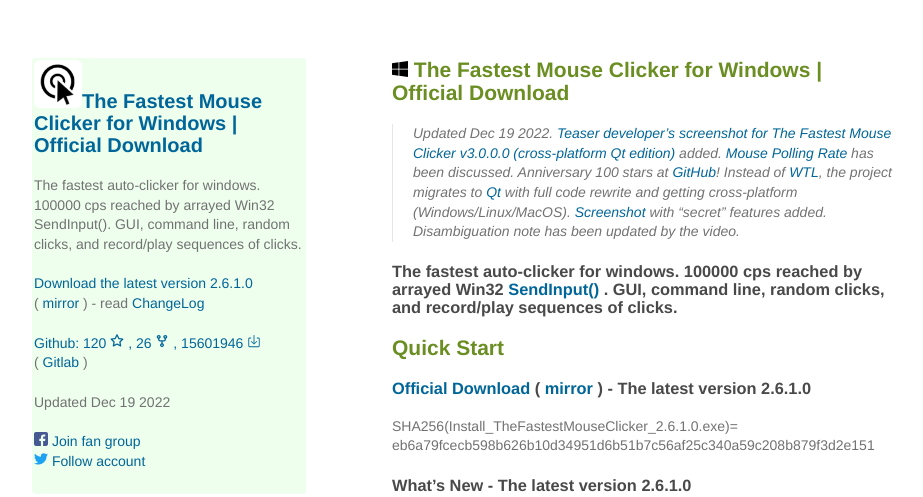
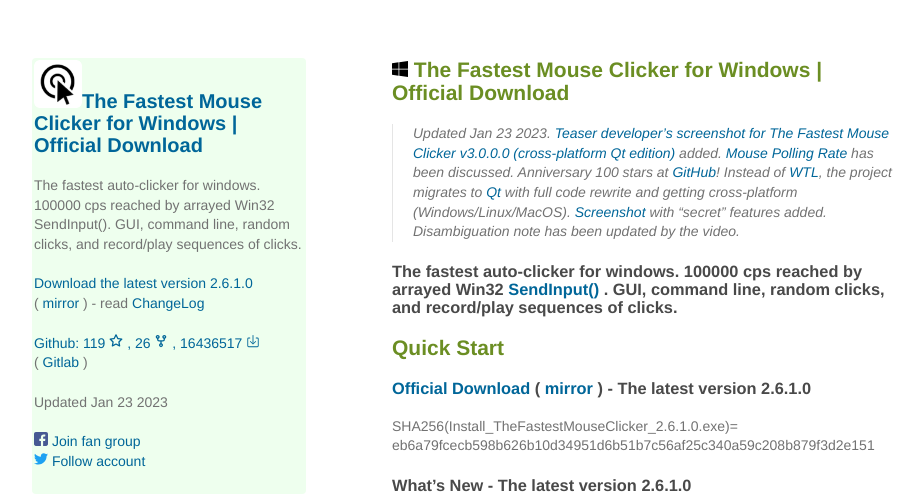
Before and after one commit to windows-2048/The-Fastest-Mouse-Clicker-for-Windows, a Jekyll site: the page built from docs/README.md, in a window 1280 px wide and 900 px high. Shown: the top 497 px of the window, without its empty margins (178-1101 px from the left). Built offline with Jekyll 4.4.1, drawn with Linux system fonts in a browser that asks for light colours; our own code applies the rules of GitHub Pages for plain Markdown files.

Commit message:
Updated GitHub stars and downloads

```diff
--- a/docs/README.md
+++ b/docs/README.md
@@ -1,6 +1,6 @@
 ## ![Windows](./windows.svg) {{site.title}}
 
-> Updated Dec 19 2022. [Teaser developer's screenshot for The Fastest Mouse Clicker v3.0.0.0 (cross-platform Qt edition)](index.html#TheFastestMouseClickerQt) added. [Mouse Polling Rate](index.html#Mouse_Polling_Rate) has been discussed. Anniversary 100 stars at [GitHub](https://github.com/windows-2048/The-Fastest-Mouse-Clicker-for-Windows){:target="_blank"}! Instead of [WTL](https://sourceforge.net/projects/wtl/){:target="_blank"}, the project migrates to [Qt](https://www.qt.io/){:target="_blank"} with full code rewrite and getting cross-platform (Windows/Linux/MacOS). [Screenshot](https://github.com/windows-2048/The-Fastest-Mouse-Clicker-for-Windows){:target="_blank"} with "secret" features added. Disambiguation note has been updated by the video.
+> Updated Jan 23 2023. [Teaser developer's screenshot for The Fastest Mouse Clicker v3.0.0.0 (cross-platform Qt edition)](index.html#TheFastestMouseClickerQt) added. [Mouse Polling Rate](index.html#Mouse_Polling_Rate) has been discussed. Anniversary 100 stars at [GitHub](https://github.com/windows-2048/The-Fastest-Mouse-Clicker-for-Windows){:target="_blank"}! Instead of [WTL](https://sourceforge.net/projects/wtl/){:target="_blank"}, the project migrates to [Qt](https://www.qt.io/){:target="_blank"} with full code rewrite and getting cross-platform (Windows/Linux/MacOS). [Screenshot](https://github.com/windows-2048/The-Fastest-Mouse-Clicker-for-Windows){:target="_blank"} with "secret" features added. Disambiguation note has been updated by the video.
 
 ### {{site.description_rich}}
 
--- a/docs/_layouts/default.html
+++ b/docs/_layouts/default.html
@@ -43,11 +43,11 @@
 "image": "https://windows-2048.github.io/The-Fastest-Mouse-Clicker-for-Windows/og_thumb_1200x630.png",
 "operatingSystem":"Windows",
 "softwareVersion":"2.6.1.0",
-"datePublished":"2020-10-19",
+"datePublished":"2023-01-27",
 "interactionStatistic":{
 "@type": "InteractionCounter",
 "interactionType": "https://schema.org/DownloadAction",
-"userInteractionCount": "15601946"
+"userInteractionCount": "16436517"
 },
 "applicationCategory":"Utilities",
 "applicationSubCategory":"Mouse Auto-Clicker",
@@ -64,7 +64,7 @@
 "aggregateRating":{
 "@type":"AggregateRating",
 "ratingValue": "4.7",
-"ratingCount": "120",
+"ratingCount": "119",
 "bestRating":"5",
 "worstRating":"0"
 },
@@ -123,7 +123,7 @@
 <p class="view">
     <a href="https://github.com/windows-2048/The-Fastest-Mouse-Clicker-for-Windows/" target="_blank">
       Github:
-      120
+      119
 <svg width="1em" height="1em" viewBox="0 0 16 16" class="bi bi-box-arrow-in-down" fill="currentColor" xmlns="http://www.w3.org/2000/svg">
 <title>Stars given at Github</title>
 <path fill-rule="evenodd" d="M8 .25a.75.75 0 01.673.418l1.882 3.815 4.21.612a.75.75 0 01.416 1.279l-3.046 2.97.719 4.192a.75.75 0 01-1.088.791L8 12.347l-3.766 1.98a.75.75 0 01-1.088-.79l.72-4.194L.818 6.374a.75.75 0 01.416-1.28l4.21-.611L7.327.668A.75.75 0 018 .25zm0 2.445L6.615 5.5a.75.75 0 01-.564.41l-3.097.45 2.24 2.184a.75.75 0 01.216.664l-.528 3.084 2.769-1.456a.75.75 0 01.698 0l2.77 1.456-.53-3.084a.75.75 0 01.216-.664l2.24-2.183-3.096-.45a.75.75 0 01-.564-.41L8 2.694v.001z"></path>
@@ -133,7 +133,7 @@
 <title>Forks made at Github</title>
 <path fill-rule="evenodd" d="M5 3.25a.75.75 0 11-1.5 0 .75.75 0 011.5 0zm0 2.122a2.25 2.25 0 10-1.5 0v.878A2.25 2.25 0 005.75 8.5h1.5v2.128a2.251 2.251 0 101.5 0V8.5h1.5a2.25 2.25 0 002.25-2.25v-.878a2.25 2.25 0 10-1.5 0v.878a.75.75 0 01-.75.75h-4.5A.75.75 0 015 6.25v-.878zm3.75 7.378a.75.75 0 11-1.5 0 .75.75 0 011.5 0zm3-8.75a.75.75 0 100-1.5.75.75 0 000 1.5z"></path>
 </svg>
-      , 15601946
+      , 16436517
 <svg width="1em" height="1em" viewBox="0 0 16 16" class="bi bi-box-arrow-in-down" fill="currentColor" xmlns="http://www.w3.org/2000/svg">
 <title>Total downloads including all the historical sites</title>
   <path fill-rule="evenodd" d="M4.646 8.146a.5.5 0 0 1 .708 0L8 10.793l2.646-2.647a.5.5 0 0 1 .708.708l-3 3a.5.5 0 0 1-.708 0l-3-3a.5.5 0 0 1 0-.708z"/>
@@ -145,7 +145,7 @@
 </p>
 
 <p class="view">
-Updated Dec 19 2022
+Updated Jan 23 2023
 </p>
 
         {% if site.github.is_user_page %}
--- a/docs/sitemap.xml
+++ b/docs/sitemap.xml
@@ -2,7 +2,7 @@
 <urlset xmlns="http://www.sitemaps.org/schemas/sitemap/0.9">
    <url>
       <loc>https://windows-2048.github.io/The-Fastest-Mouse-Clicker-for-Windows/</loc>
-      <lastmod>2022-12-19</lastmod>
+      <lastmod>2023-01-27</lastmod>
       <changefreq>daily</changefreq>
       <priority>0.8</priority>
    </url>
```
Also changed, not shown: README.md.
